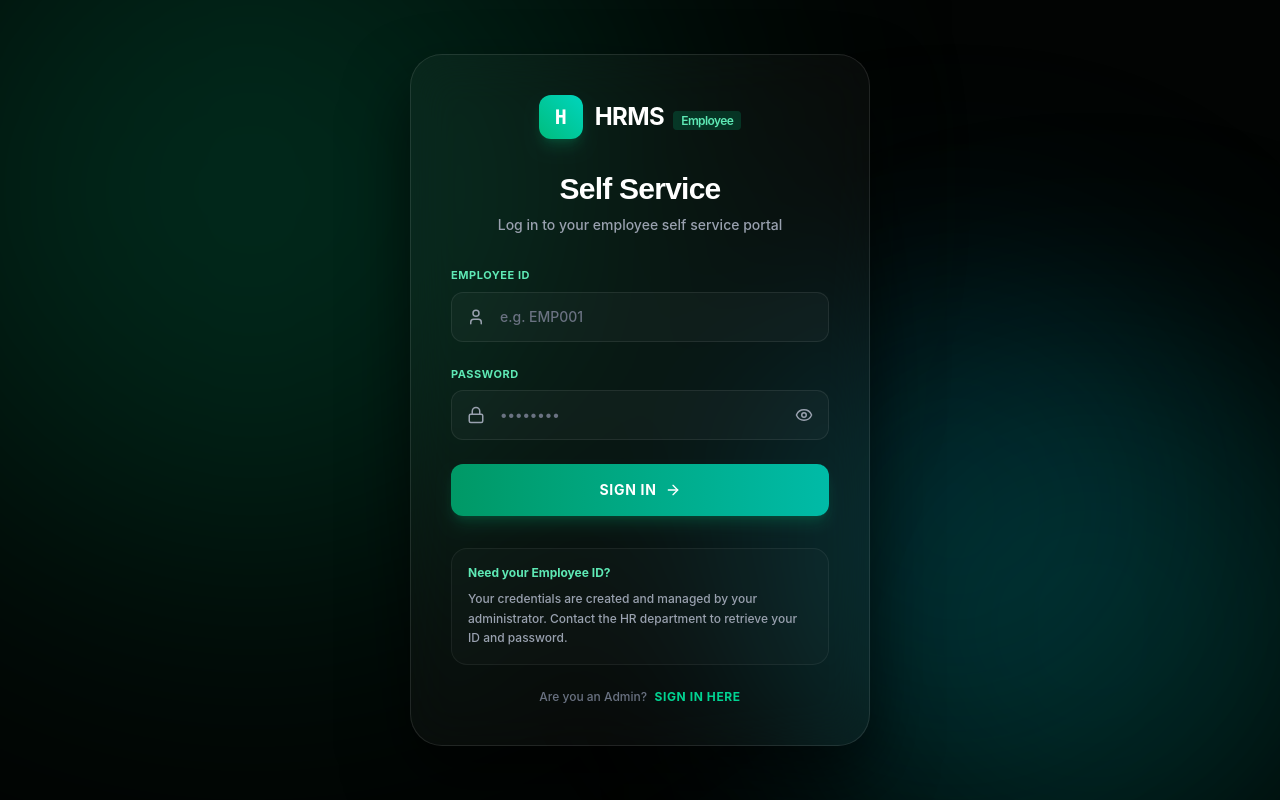
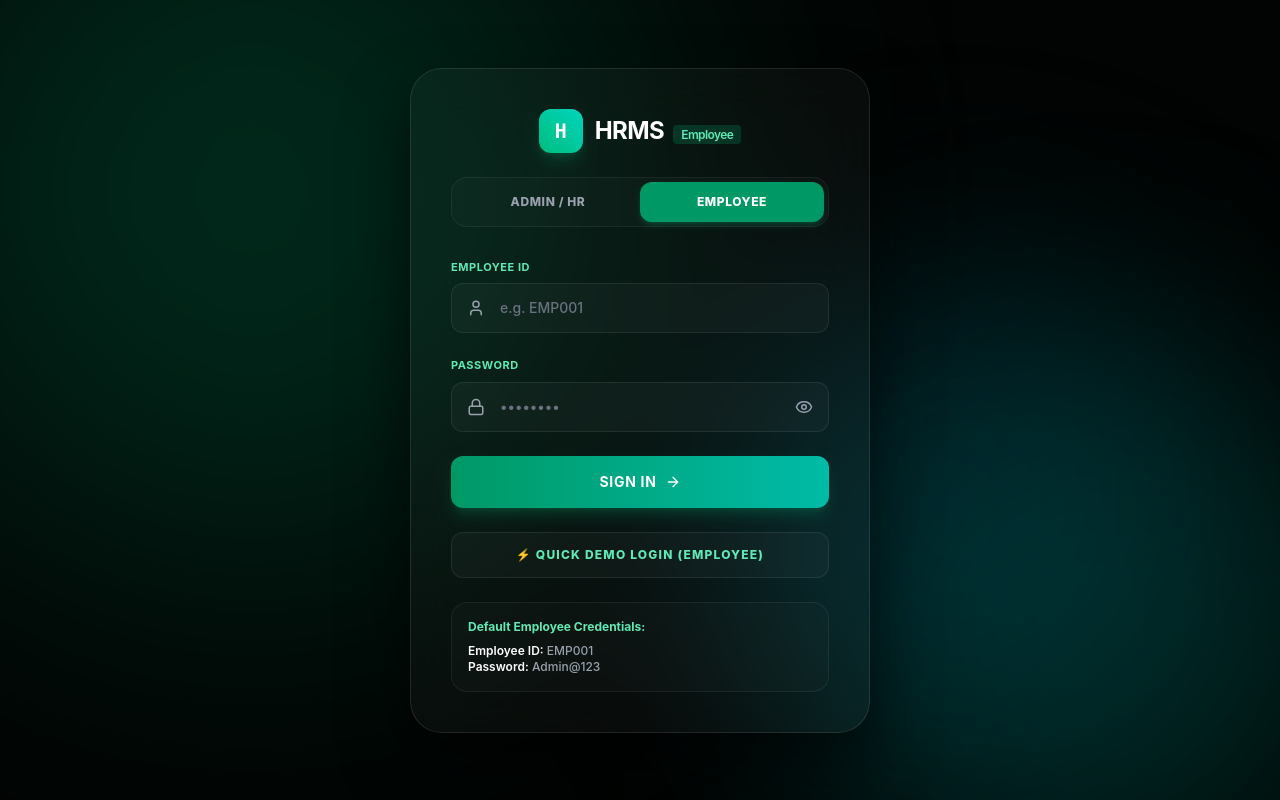
Before and after one commit to YOYO040598/HRMS, a React (Vite) app in the folder hrms-frontend/: page /emp/login in a window 1280 px wide. Built offline with nearby package versions, Linux system fonts and the light colour scheme.

Commit message:
Add switcher tabs and quick demo login buttons to both login pages

```diff
--- a/hrms-frontend/src/pages/auth/EmployeeLoginPage.tsx
+++ b/hrms-frontend/src/pages/auth/EmployeeLoginPage.tsx
@@ -15,6 +15,15 @@ export default function EmployeeLoginPage() {
   const handleSubmit = async (e: React.FormEvent) => {
     e.preventDefault();
     const result = await dispatch(employeeLogin({ employee_id: employeeId, password }));
+    if (employeeLogin.fulfilled.match(result)) {
+      navigate('/emp');
+    }
+  };
+
+  const handleQuickLogin = async () => {
+    setEmployeeId('EMP001');
+    setPassword('Admin@123');
+    const result = await dispatch(employeeLogin({ employee_id: 'EMP001', password: 'Admin@123' }));
     if (employeeLogin.fulfilled.match(result)) {
       navigate('/emp');
     }
@@ -54,16 +63,28 @@ export default function EmployeeLoginPage() {
       <div className="w-full max-w-[460px] relative z-10">
         <div className="bg-white/[0.03] backdrop-blur-[24px] -webkit-backdrop-blur-[24px] border border-white/[0.1] rounded-[32px] p-8 sm:p-10 shadow-[0_32px_64px_rgba(0,0,0,0.6)]">
           {/* Logo / Brand */}
-          <div className="flex items-center gap-3 mb-8 justify-center">
+          <div className="flex items-center gap-3 mb-6 justify-center">
             <div className="w-11 h-11 bg-gradient-to-tr from-emerald-500 to-teal-400 rounded-xl flex items-center justify-center font-bold text-white shadow-lg shadow-emerald-500/20">
               <span className="text-xl font-extrabold font-mono">H</span>
             </div>
             <span className="text-2xl font-bold tracking-tight text-white">HRMS <span className="text-xs font-semibold px-2 py-0.5 rounded bg-emerald-500/20 text-emerald-300 ml-1">Employee</span></span>
           </div>
 
-          <div className="text-center mb-8">
-            <h2 className="text-3xl font-extrabold text-white tracking-tight mb-2">Self Service</h2>
-            <p className="text-sm text-gray-400 font-medium">Log in to your employee self service portal</p>
+          {/* Toggle Tabs */}
+          <div className="flex bg-white/[0.02] p-1 rounded-2xl border border-white/[0.06] mb-8">
+            <button
+              type="button"
+              onClick={() => navigate('/login')}
+              className="flex-1 py-3 text-xs font-extrabold uppercase tracking-wider rounded-xl transition-all text-gray-400 hover:text-white cursor-pointer"
+            >
+              Admin / HR
+            </button>
+            <button
+              type="button"
+              className="flex-1 py-3 text-xs font-extrabold uppercase tracking-wider rounded-xl transition-all text-white bg-emerald-600 shadow-md shadow-emerald-500/20"
+            >
+              Employee
+            </button>
           </div>
 
           {error && (
@@ -122,17 +143,22 @@ export default function EmployeeLoginPage() {
             </button>
           </form>
 
+          {/* Quick Demo Login */}
+          <button
+            type="button"
+            onClick={handleQuickLogin}
+            className="w-full mt-6 py-3.5 bg-white/[0.03] hover:bg-white/[0.06] text-emerald-300 hover:text-white font-extrabold rounded-xl border border-white/[0.08] hover:border-white/[0.15] transition-all text-xs uppercase tracking-widest flex items-center justify-center gap-2 cursor-pointer active:scale-[0.98]"
+          >
+            ⚡ Quick Demo Login (Employee)
+          </button>
+
           {/* Guidelines */}
-          <div className="mt-8 p-4 bg-white/[0.02] rounded-2xl border border-white/[0.06] text-xs space-y-2">
-            <p className="font-bold text-emerald-300">Need your Employee ID?</p>
-            <p className="text-gray-400 font-medium leading-relaxed">
-              Your credentials are created and managed by your administrator. Contact the HR department to retrieve your ID and password.
-            </p>
-          </div>
-
-          <div className="mt-6 text-center text-xs">
-            <span className="text-gray-500 font-medium">Are you an Admin?</span>{' '}
-            <Link to="/login" className="text-emerald-400 font-bold hover:text-emerald-300 transition-colors uppercase tracking-wider ml-1">Sign in here</Link>
+          <div className="mt-6 p-4 bg-white/[0.02] rounded-2xl border border-white/[0.06] text-xs space-y-2">
+            <p className="font-bold text-emerald-300">Default Employee Credentials:</p>
+            <div className="text-gray-400 font-medium">
+              <span className="font-semibold text-white">Employee ID:</span> EMP001<br />
+              <span className="font-semibold text-white">Password:</span> Admin@123
+            </div>
           </div>
         </div>
       </div>
--- a/hrms-frontend/src/pages/auth/LoginPage.tsx
+++ b/hrms-frontend/src/pages/auth/LoginPage.tsx
@@ -15,6 +15,15 @@ export default function LoginPage() {
   const handleSubmit = async (e: React.FormEvent) => {
     e.preventDefault();
     const result = await dispatch(login({ email, password }));
+    if (login.fulfilled.match(result)) {
+      navigate('/');
+    }
+  };
+
+  const handleQuickLogin = async () => {
+    setEmail('admin@hrms.com');
+    setPassword('Admin@123');
+    const result = await dispatch(login({ email: 'admin@hrms.com', password: 'Admin@123' }));
     if (login.fulfilled.match(result)) {
       navigate('/');
     }
@@ -54,16 +63,28 @@ export default function LoginPage() {
       <div className="w-full max-w-[460px] relative z-10">
         <div className="bg-white/[0.04] backdrop-blur-[24px] -webkit-backdrop-blur-[24px] border border-white/[0.12] rounded-[32px] p-8 sm:p-10 shadow-[0_32px_64px_rgba(0,0,0,0.5)]">
           {/* Logo / Brand */}
-          <div className="flex items-center gap-3 mb-8 justify-center">
+          <div className="flex items-center gap-3 mb-6 justify-center">
             <div className="w-11 h-11 bg-gradient-to-tr from-[#5e6ad2] to-[#818cf8] rounded-xl flex items-center justify-center font-bold text-white shadow-lg shadow-[#5e6ad2]/20">
               <span className="text-xl font-extrabold font-mono">H</span>
             </div>
             <span className="text-2xl font-bold tracking-tight text-white">HRMS <span className="text-xs font-semibold px-2 py-0.5 rounded bg-white/10 text-indigo-300 ml-1">Admin</span></span>
           </div>
 
-          <div className="text-center mb-8">
-            <h2 className="text-3xl font-extrabold text-white tracking-tight mb-2">Welcome Back</h2>
-            <p className="text-sm text-gray-400 font-medium">Sign in to your administrative dashboard</p>
+          {/* Toggle Tabs */}
+          <div className="flex bg-white/[0.02] p-1 rounded-2xl border border-white/[0.06] mb-8">
+            <button
+              type="button"
+              className="flex-1 py-3 text-xs font-extrabold uppercase tracking-wider rounded-xl transition-all text-white bg-[#5e6ad2] shadow-md shadow-[#5e6ad2]/20"
+            >
+              Admin / HR
+            </button>
+            <button
+              type="button"
+              onClick={() => navigate('/emp/login')}
+              className="flex-1 py-3 text-xs font-extrabold uppercase tracking-wider rounded-xl transition-all text-gray-400 hover:text-white cursor-pointer"
+            >
+              Employee
+            </button>
           </div>
 
           {error && (
@@ -122,18 +143,22 @@ export default function LoginPage() {
             </button>
           </form>
 
-          {/* Demo credentials */}
-          <div className="mt-8 p-4 bg-white/[0.02] rounded-2xl border border-white/[0.06] text-xs space-y-2">
-            <p className="font-bold text-indigo-300">Default Demo Admin Account:</p>
+          {/* Quick Demo Login */}
+          <button
+            type="button"
+            onClick={handleQuickLogin}
+            className="w-full mt-6 py-3.5 bg-white/[0.03] hover:bg-white/[0.06] text-indigo-300 hover:text-white font-extrabold rounded-xl border border-white/[0.08] hover:border-white/[0.15] transition-all text-xs uppercase tracking-widest flex items-center justify-center gap-2 cursor-pointer active:scale-[0.98]"
+          >
+            ⚡ Quick Demo Login (Admin)
+          </button>
+
+          {/* Demo info */}
+          <div className="mt-6 p-4 bg-white/[0.02] rounded-2xl border border-white/[0.06] text-xs space-y-2">
+            <p className="font-bold text-indigo-300">Default Admin Credentials:</p>
             <div className="text-gray-400 font-medium">
               <span className="font-semibold text-white">Email:</span> admin@hrms.com<br />
               <span className="font-semibold text-white">Password:</span> Admin@123
             </div>
-          </div>
-
-          <div className="mt-6 text-center text-xs">
-            <span className="text-gray-500 font-medium">Are you an Employee?</span>{' '}
-            <Link to="/emp/login" className="text-indigo-400 font-bold hover:text-indigo-300 transition-colors uppercase tracking-wider ml-1">Sign in here</Link>
           </div>
         </div>
       </div>
```
